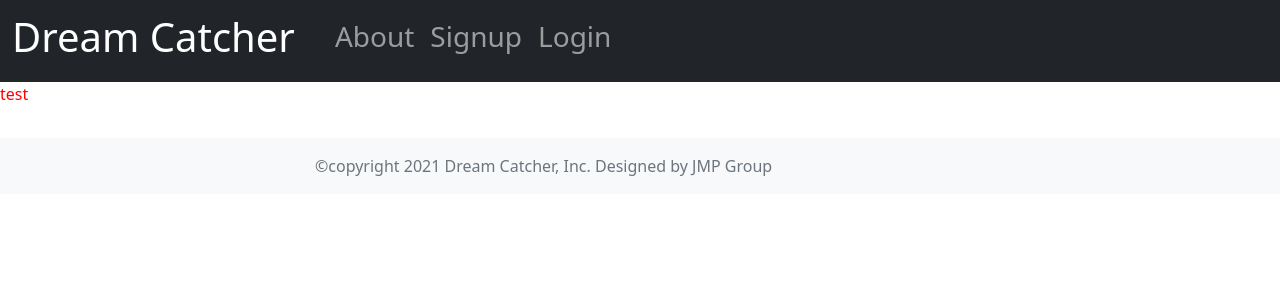
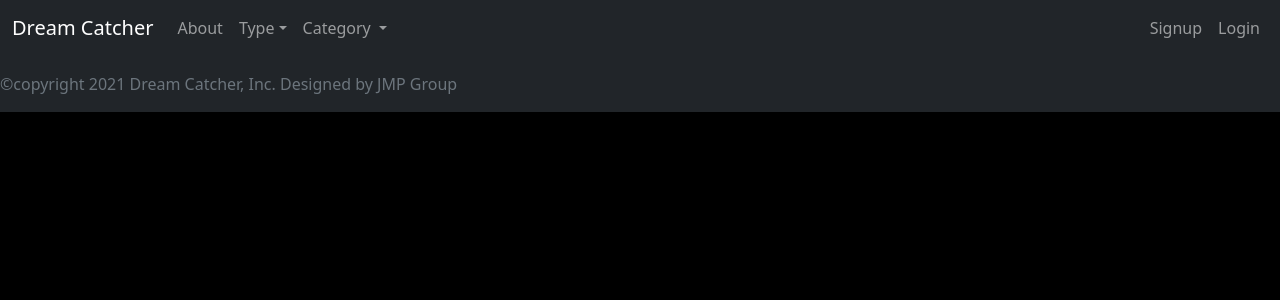
Before and after one commit to joelHilley/DreamJournalSocialNetwork, a Django app: page / in a window 1280 px wide. Shown: the top 300 px of the page. Run offline with Django 3.2, Linux system fonts and the light colour scheme; data that the repository does not hold is empty; some libraries are stand-ins or nearby versions.

Commit message:
navbar update

```diff
--- a/dreamsite/dreamsite/static/base.css
+++ b/dreamsite/dreamsite/static/base.css
@@ -6,12 +6,12 @@
 }
 
 /* css style for footer */
-.red {
-  color:red;
-}
-
 .container {
   width: auto;
-  max-width: 680px;
+  max-width: 1000px;
   padding: 0 15px;
+  background-color: black !important;
 }
+ body {
+   background-color: black;
+ }
--- a/dreamsite/templates/about.html
+++ b/dreamsite/templates/about.html
@@ -1,4 +1,5 @@
 {% extends 'base.html' %}
+{% load static %}
 
 {% block content %}
 
--- a/dreamsite/templates/base.html
+++ b/dreamsite/templates/base.html
@@ -17,6 +17,49 @@
   <header>
     {% if user.is_authenticated %}
 <nav class="navbar navbar-expand-lg navbar-dark bg-dark">
+  <div class="container-fluid">
+    <a class="navbar-brand" href="{% url 'home' %}">Dream Catcher</a>
+    <button class="navbar-toggler" type="button" data-bs-toggle="collapse" data-bs-target="#navbarSupportedContent" aria-controls="navbarSupportedContent" aria-expanded="false" aria-label="Toggle navigation">
+      <span class="navbar-toggler-icon"></span>
+    </button>
+    <div class="collapse navbar-collapse" id="navbarSupportedContent">
+      <ul class="navbar-nav me-auto mb-2 mb-lg-0">
+        <li class="nav-item">
+          <a class="nav-link" aria-current="page" href="{% url 'about' %}">About</a>
+        </li>
+        <li class="nav-item dropdown">
+          <a class="nav-link dropdown-toggle" href="#" id="navbarDropdown" role="button" data-bs-toggle="dropdown" aria-expanded="false">Type</a>
+          <ul class="dropdown-menu" aria-labelledby="navbarDropdown">
+            <li><a class="dropdown-item" href="{% url 'dream' %}">Dream</a></li>
+            <li><a class="dropdown-item" href="{% url 'nightmare' %}">Nightmare</a></li>
+          </ul>
+        </li>
+        <li class="nav-item dropdown">
+          <a class="nav-link dropdown-toggle" href="#" id="navbarDropdown" role="button" data-bs-toggle="dropdown" aria-expanded="false">
+            Category
+          </a>
+          <ul class="dropdown-menu" aria-labelledby="navbarDropdown">
+            <li><a class="dropdown-item" href="{% url 'reality' %}">Reality</a></li>
+            <li><a class="dropdown-item" href="{% url 'fantasy' %}">Unreal/Fantasy</a></li>
+          </ul>
+        </li>
+      </ul>
+      <ul class="navbar-nav ml-auto">
+        <li class="nav-item d-flex">
+          <a class="nav-link" aria-current="page" href="{% url 'logout' %}?next={{request.path}}">Logout</a>
+        </li>
+      </ul>
+      <li class="nav-item">
+          <a class="navbar-brand" aria-current="page" href="{% url 'profile' user.pk %}">Hi, {{ user.username }}!</a>
+      </li>
+      <!-- <form class="d-flex">
+        <input class="form-control me-2" type="search" placeholder="Search" aria-label="Search">
+        <button class="btn btn-outline-success" type="submit">Search</button>
+      </form> -->
+    </div>
+  </div>
+</nav>
+    <!-- <nav class="navbar navbar-expand-lg navbar-dark bg-dark">
         <div class="container-fluid">
           <a class="navbar-brand" href="{% url 'home' %}"><h1>Dream Catcher</h1></a>
           <button class="navbar-toggler" type="button" data-bs-toggle="collapse"
@@ -55,7 +98,7 @@
                   <li><a class="dropdown-item" href="{% url 'reality' %}">Reality</a></li>
                   <li><a class="dropdown-item" href="{% url 'fantasy' %}">Fantasy</a></li>
                 </ul>
-              </li>
+              </li> -->
               <!-- <li class="nav-item">
               <section class="nav-link">
                 <form class="d-flex">
@@ -64,31 +107,47 @@
                 </form>
               </section>
             </li> -->
-              <li class="nav-item">
-                  <a class="nav-link" href="{% url 'profile' user.pk %}"><h4>Hi, {{ user.username }}!</h4></a>
-              </li>
-          </ul>
-        </div>
-      </div>
-    </nav>
       {% else %}
       <nav class="navbar navbar-expand-lg navbar-dark bg-dark">
         <div class="container-fluid">
-            <a class="navbar-brand" href="{% url 'home' %}"><h1>Dream Catcher</h1></a>
+          <a class="navbar-brand" href="{% url 'home' %}">Dream Catcher</a>
+          <button class="navbar-toggler" type="button" data-bs-toggle="collapse" data-bs-target="#navbarSupportedContent" aria-controls="navbarSupportedContent" aria-expanded="false" aria-label="Toggle navigation">
+            <span class="navbar-toggler-icon"></span>
+          </button>
+          <div class="collapse navbar-collapse" id="navbarSupportedContent">
             <ul class="navbar-nav me-auto mb-2 mb-lg-0">
               <li class="nav-item">
-                  <section class="nav-link"></section>
+                <a class="nav-link" aria-current="page" href="{% url 'about' %}">About</a>
               </li>
-                <li class="nav-item">
-                  <a class="nav-link" href="{% url 'about' %}"><h3>About</h3></a>
+              <li class="nav-item dropdown">
+                <a class="nav-link dropdown-toggle" href="#" id="navbarDropdown" role="button" data-bs-toggle="dropdown" aria-expanded="false">Type</a>
+                <ul class="dropdown-menu" aria-labelledby="navbarDropdown">
+                  <li><a class="dropdown-item" href="{% url 'dream' %}">Dream</a></li>
+                  <li><a class="dropdown-item" href="{% url 'nightmare' %}">Nightmare</a></li>
+                </ul>
               </li>
-                <li class="nav-item">
-                  <a class="nav-link" href="{% url 'account:signup' %}"><h3>Signup</h3></a>
-                </li>
-                <li class="nav-item">
-                    <a class="nav-link" href="{% url 'login' %}"><h3>Login</h3></a>
+              <li class="nav-item dropdown">
+                <a class="nav-link dropdown-toggle" href="#" id="navbarDropdown" role="button" data-bs-toggle="dropdown" aria-expanded="false">
+                  Category
+                </a>
+                <ul class="dropdown-menu" aria-labelledby="navbarDropdown">
+                  <li><a class="dropdown-item" href="{% url 'reality' %}">Reality</a></li>
+                  <li><a class="dropdown-item" href="{% url 'fantasy' %}">Unreal/Fantasy</a></li>
+                </ul>
               </li>
             </ul>
+            <ul class="navbar-nav ml-auto">
+              <li class="nav-item d-flex">
+                <a class="nav-link" aria-current="page" href="{% url 'account:signup'  %}">Signup</a>
+              </li>
+              <li class="nav-item d-flex">
+                <a class="nav-link" aria-current="page" href="{% url 'login' %}">Login</a>
+              </li>
+            </ul>
+            <!-- <form class="d-flex">
+              <input class="form-control me-2" type="search" placeholder="Search" aria-label="Search">
+              <button class="btn btn-outline-success" type="submit">Search</button>
+            </form> -->
           </div>
         </div>
       </nav>
@@ -101,10 +160,10 @@
     {% endblock %}
   </main>
 
-  <footer class="footer mt-auto py-3 bg-light">
-      <div class="container">
+  <footer class="footer mt-auto py-3 bg-dark">
+
         <span class="text-muted">©copyright 2021 Dream Catcher, Inc. Designed by JMP Group</span>
-      </div>
+
   </footer>
   </body>
 </html>
--- a/dreamsite/templates/home.html
+++ b/dreamsite/templates/home.html
@@ -2,13 +2,10 @@
 {% load static %}
 {% block content %}
 
-<p class="red">test</p>
 {% if user.is_authenticated %}
 <div class="container">
-  <!-- <div class="row">
-    <div class="col-md-10"> -->
+  <div class="row">
       <h2 class=" text-center"><a href="{% url 'create_post' %}">Create new post</a></h2>
-            <div class="col-md-8 mt-3 left">
                 {% for post in journalpost_list %}
                 <div class="card mb-4">
                     <div class="card-body" style= "background-image:linear-gradient(to bottom right,white,{{post.colors_seen}},black); opacity:0.5; border-radius: 20px;">
@@ -22,16 +19,11 @@
                 {% endfor %}
             </div>
       </div>
-    </div>
-</div>
 {% else %}
 <div class="container">
-  <div class="row">
-    <div class="col-md-10">
       <div class="row">
-            <div class="col-md-8 mt-3 left">
                 {% for post in journalpost_list %}
-                <div class="card mb-4">
+                <div class="card mb-6">
                     <div class="card-body" style= "background-image:linear-gradient(to bottom right,white,{{post.colors_seen}},black); opacity:0.5; border-radius: 20px;">
                         <h2 class="card-title">{{ post.title }}</h2>
                         <a style= "color:gray; font-weight:bold; text-decoration:none" href="{% url 'user_detail' post.username_id %}">
@@ -43,8 +35,5 @@
                 {% endfor %}
             </div>
       </div>
-    </div>
-</div>
-</div>
 {% endif %}
 {% endblock %}
```
Lines whose indentation alone changed are shown as unchanged.
